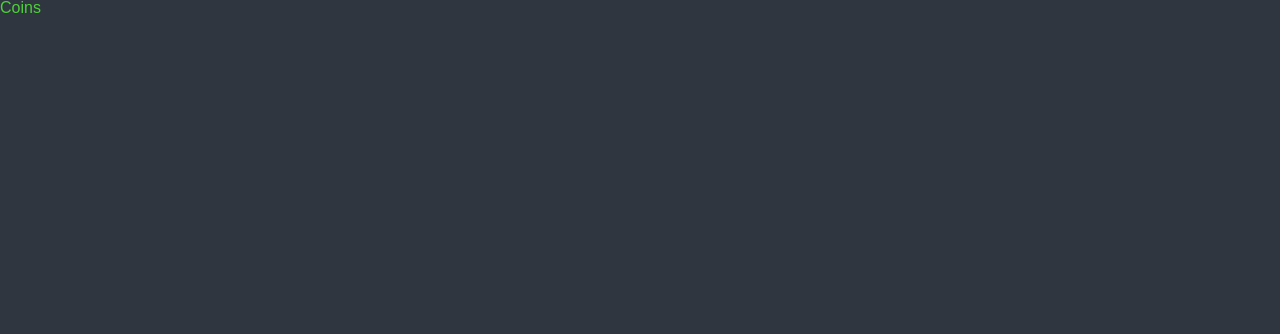
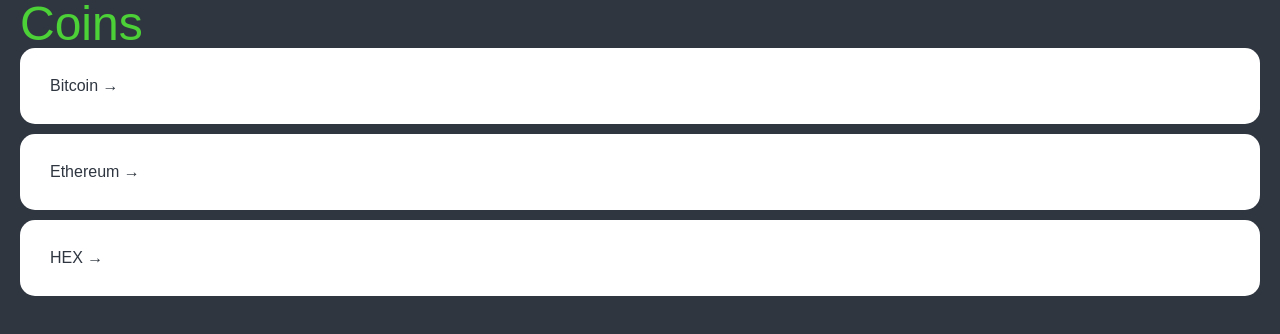
Before and after one commit to bopboy/react-master, a React (Create React App) app: page / in a window 1280 px wide. Shown: the top 334 px of the page. Built offline with nearby package versions, Linux system fonts and the light colour scheme.

Commit message:
22 코인 리스트 페이지 스타일링

```diff
--- a/src/App.tsx
+++ b/src/App.tsx
@@ -55,7 +55,10 @@
     background-color: ${props => props.theme.bgColor};
     color:${props => props.theme.textColor}
   }
-  a {text-decoration:none;}
+  a {
+    text-decoration:none;
+    color:inherit;
+  }
 `
 function App() {
   return (
--- a/src/routes/Coins.tsx
+++ b/src/routes/Coins.tsx
@@ -1,11 +1,75 @@
 import React from 'react';
+import { Link } from 'react-router-dom';
 import styled from 'styled-components';
 
+const Container = styled.div`
+    padding:0px 20px;
+`
+const Header = styled.header``
+const CoinsList = styled.ul``
+const Coin = styled.li`
+    background-color: white;
+    color: ${props => props.theme.bgColor};
+    padding: 20px;
+    border-radius: 15px;
+    margin-bottom: 10px;
+    a {
+        padding: 10px;
+        transition: color 0.2s ease-in;
+        display: block;
+    }
+    &:hover {
+        a {
+            color:${props => props.theme.accentColor};
+        }
+    }
+`
 const Title = styled.h1`
+    font-size:48px;
     color:${props => props.theme.accentColor};
 `
+const coins = [
+    {
+        id: "btc-bitcoin",
+        name: "Bitcoin",
+        symbol: "BTC",
+        rank: 1,
+        is_new: false,
+        is_active: true,
+        type: "coin",
+    },
+    {
+        id: "eth-ethereum",
+        name: "Ethereum",
+        symbol: "ETH",
+        rank: 2,
+        is_new: false,
+        is_active: true,
+        type: "coin",
+    },
+    {
+        id: "hex-hex",
+        name: "HEX",
+        symbol: "HEX",
+        rank: 3,
+        is_new: false,
+        is_active: true,
+        type: "token",
+    },
+];
 function Coins() {
-    return <Title>Coins</Title>;
+    return (
+        <Container>
+            <Header>
+                <Title>Coins</Title>
+            </Header>
+            <CoinsList>
+                {coins.map(coin => (
+                    <Coin key={coin.id}><Link to={`/${coin.id}`}>{coin.name} &rarr;</Link></Coin>
+                ))}
+            </CoinsList>
+        </Container>
+    )
 }
 
 export default Coins;
```
